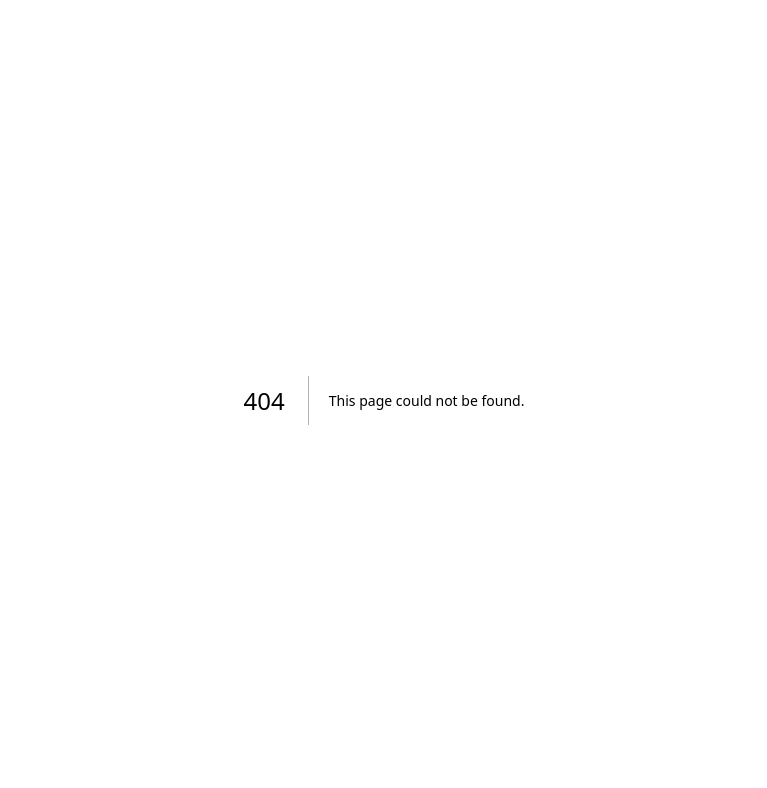
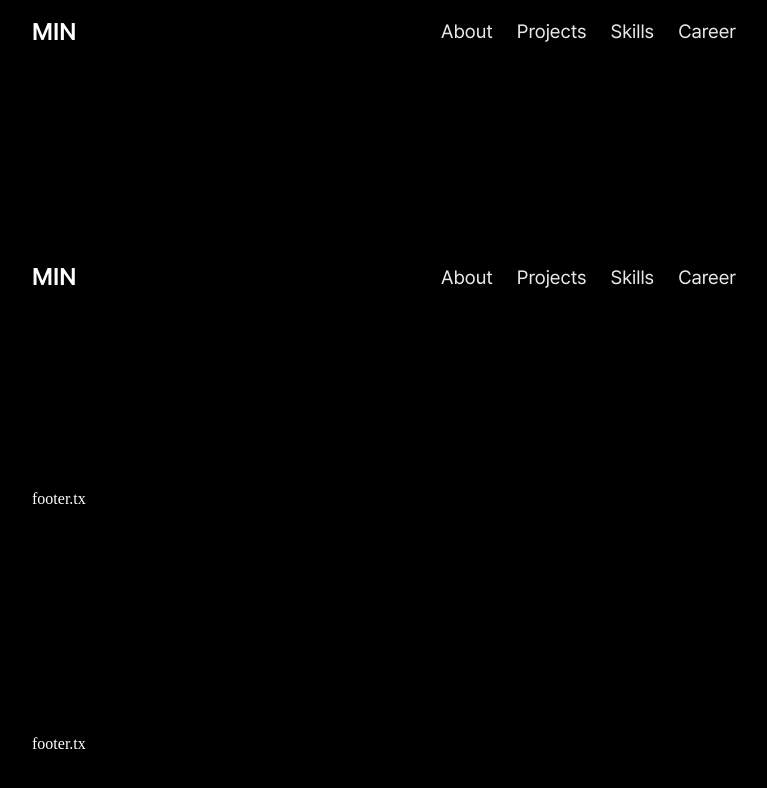
Before and after one commit to owni14/owni14.me, a Next.js app: page /components/layout in a window 1280 px wide. Before the commit this address had no page. Shown: the top 788 px of the page, without its empty margins (256-1023 px from the left). Built offline with nearby package versions, Linux system fonts and the light colour scheme.

Commit message:
[Chore] Route 설정

```diff
--- a/app/components/layout/Header.tsx
+++ b/app/components/layout/Header.tsx
@@ -8,10 +8,10 @@ const Header = () => {
                 MIN
             </Link>
             <div className="link">
-                <Link href="/about">About</Link>
-                <Link href="/">Projects</Link>
-                <Link href="/">Skills</Link>
-                <Link href="/">Career</Link>
+                <Link href="/">About</Link>
+                <Link href="/pages/projects">Projects</Link>
+                <Link href="/pages/skills">Skills</Link>
+                <Link href="/pages/career">Career</Link>
             </div>
         </div>
     );
--- /dev/null
+++ b/app/components/layout/page.tsx
@@ -0,0 +1,14 @@
+import Footer from "./Footer";
+import Header from "./Header";
+
+const Layout = ({ children }: { children: React.ReactNode }) => {
+    return (
+        <>
+            <Header />
+            {children}
+            <Footer />
+        </>
+    );
+};
+
+export default Layout;
--- a/app/layout.tsx
+++ b/app/layout.tsx
@@ -1,5 +1,9 @@
 import type { Metadata } from "next";
 import "@public/styles/global.scss";
+import Header from "./components/layout/Header";
+import Footer from "./components/layout/Footer";
+import Link from "next/link";
+import Layout from "./components/layout/page";
 
 export const metadata: Metadata = {
     title: "Min's Portfolio",
@@ -10,7 +14,9 @@ export const metadata: Metadata = {
 export default function RootLayout({ children }: Readonly<{ children: React.ReactNode }>) {
     return (
         <html>
-            <body>{children}</body>
+            <body>
+                <Layout>{children}</Layout>
+            </body>
         </html>
     );
 }
--- a/app/pages/about/index.tsx
+++ /dev/null
@@ -1,5 +0,0 @@
-const About = () => {
-    return <>about tsx</>;
-};
-
-export default About;
```
Also changed, not shown: app/page.tsx (+3 -12 lines), app/pages/index.tsx (deleted, +0 -8 lines), app/pages/career/page.tsx (renamed from app/pages/career/index.tsx), app/pages/projects/page.tsx (renamed from app/pages/projects/index.tsx), app/pages/skills/page.tsx (renamed from app/pages/skills/index.tsx).
